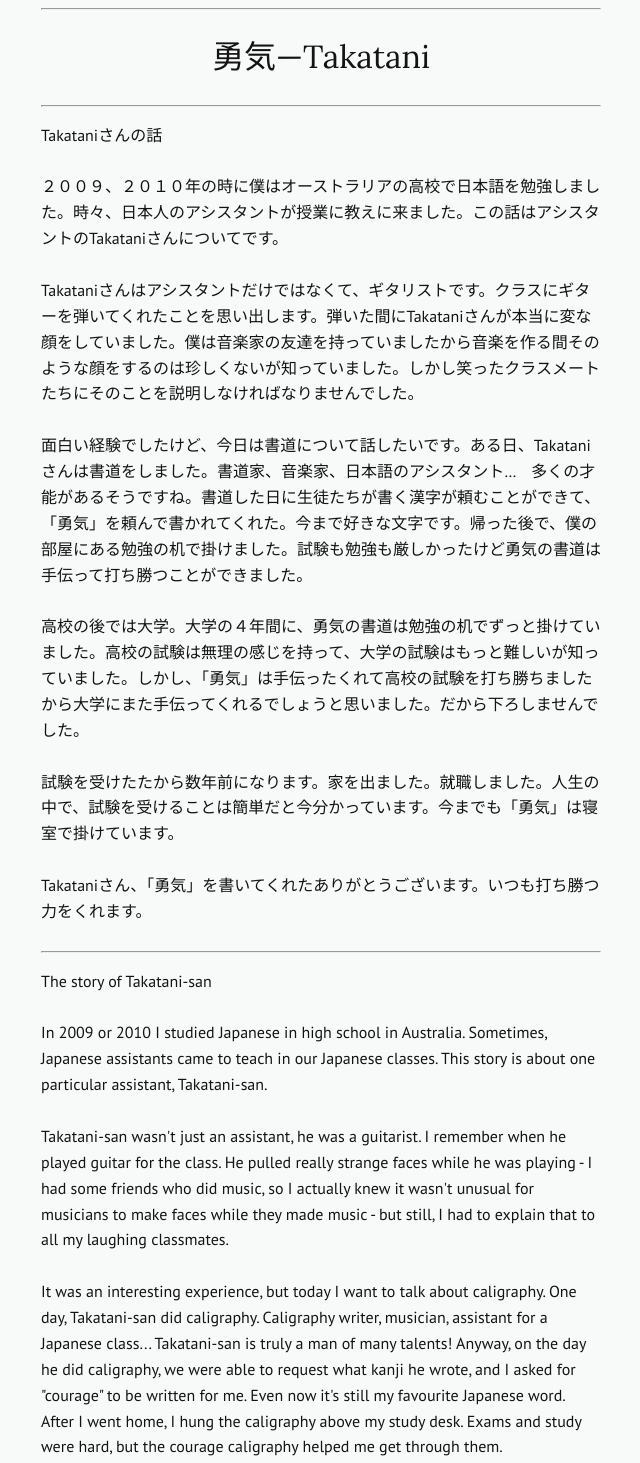
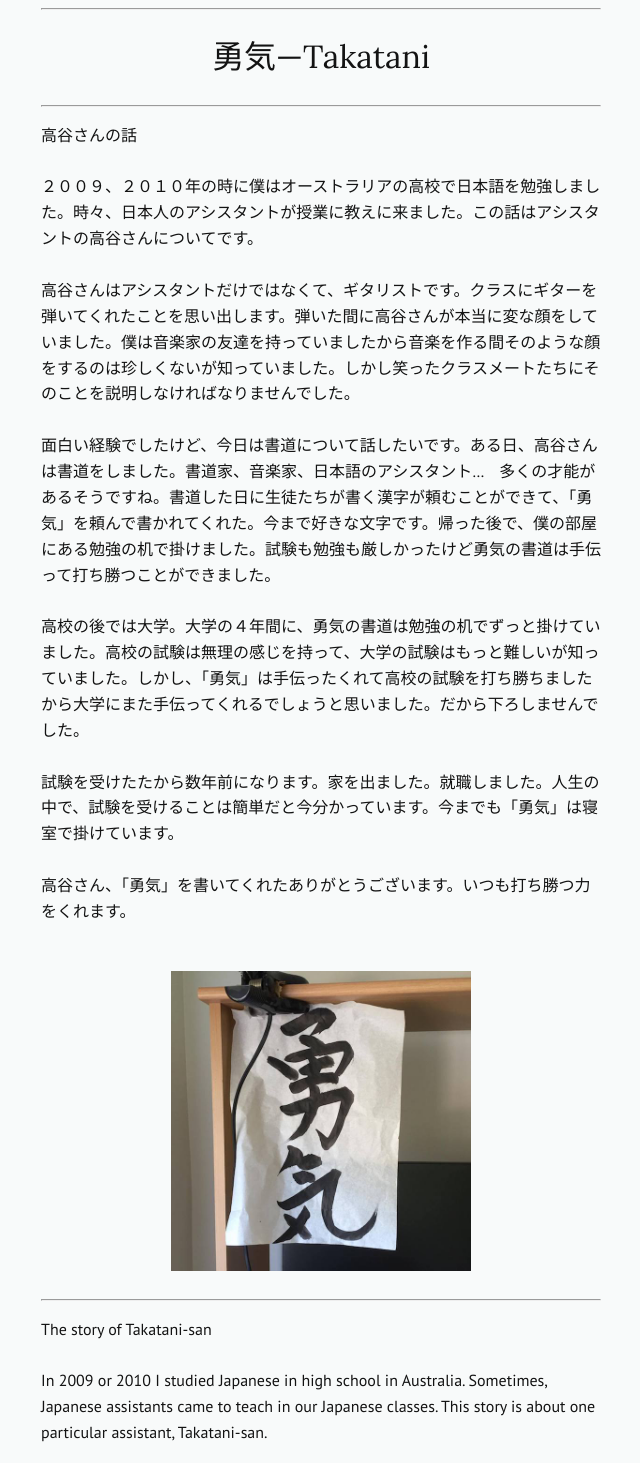
Before and after one commit to rissole/writing, a plain HTML site: page takatani/index.html in a window 1280 px wide. Shown: the part 40-1503 px from the top of the page, without its empty margins (319-959 px from the left). Drawn offline with Linux system fonts and the light colour scheme.

Commit message:
Finishing touches on Takatani no hanashi

```diff
--- a/takatani/index.html
+++ b/takatani/index.html
@@ -6,6 +6,16 @@
 
     <link href="https://fonts.googleapis.com/css?family=Lora|PT+Sans" rel="stylesheet" />
     <link href="../base.css" rel="stylesheet" / >
+
+    <style>
+        .image-container {
+            text-align: center;
+            padding: 20px;
+        }
+        .image-container > img {
+            height: 300px;
+        }
+    </style>
 </head>
 <body>
     <div class="header">
@@ -14,13 +24,17 @@
         <hr/>
     </div>
 
-    <p>Takataniさんの話</p>
-    <p>２００９、２０１０年の時に僕はオーストラリアの高校で日本語を勉強しました。時々、日本人のアシスタントが授業に教えに来ました。この話はアシスタントのTakataniさんについてです。</p>
-    <p>Takataniさんはアシスタントだけではなくて、ギタリストです。クラスにギターを弾いてくれたことを思い出します。弾いた間にTakataniさんが本当に変な顔をしていました。僕は音楽家の友達を持っていましたから音楽を作る間そのような顔をするのは珍しくないが知っていました。しかし笑ったクラスメートたちにそのことを説明しなければなりませんでした。</p>
-    <p>面白い経験でしたけど、今日は書道について話したいです。ある日、Takataniさんは書道をしました。書道家、音楽家、日本語のアシスタント…　多くの才能があるそうですね。書道した日に生徒たちが書く漢字が頼むことができて、「勇気」を頼んで書かれてくれた。今まで好きな文字です。帰った後で、僕の部屋にある勉強の机で掛けました。試験も勉強も厳しかったけど勇気の書道は手伝って打ち勝つことができました。</p>
+    <p>高谷さんの話</p>
+    <p>２００９、２０１０年の時に僕はオーストラリアの高校で日本語を勉強しました。時々、日本人のアシスタントが授業に教えに来ました。この話はアシスタントの高谷さんについてです。</p>
+    <p>高谷さんはアシスタントだけではなくて、ギタリストです。クラスにギターを弾いてくれたことを思い出します。弾いた間に高谷さんが本当に変な顔をしていました。僕は音楽家の友達を持っていましたから音楽を作る間そのような顔をするのは珍しくないが知っていました。しかし笑ったクラスメートたちにそのことを説明しなければなりませんでした。</p>
+    <p>面白い経験でしたけど、今日は書道について話したいです。ある日、高谷さんは書道をしました。書道家、音楽家、日本語のアシスタント…　多くの才能があるそうですね。書道した日に生徒たちが書く漢字が頼むことができて、「勇気」を頼んで書かれてくれた。今まで好きな文字です。帰った後で、僕の部屋にある勉強の机で掛けました。試験も勉強も厳しかったけど勇気の書道は手伝って打ち勝つことができました。</p>
     <p>高校の後では大学。大学の４年間に、勇気の書道は勉強の机でずっと掛けていました。高校の試験は無理の感じを持って、大学の試験はもっと難しいが知っていました。しかし、「勇気」は手伝ったくれて高校の試験を打ち勝ちましたから大学にまた手伝ってくれるでしょうと思いました。だから下ろしませんでした。</p>
     <p>試験を受けたたから数年前になります。家を出ました。就職しました。人生の中で、試験を受けることは簡単だと今分かっています。今までも「勇気」は寝室で掛けています。</p>
-    <p>Takataniさん、「勇気」を書いてくれたありがとうございます。いつも打ち勝つ力をくれます。</p>
+    <p>高谷さん、「勇気」を書いてくれたありがとうございます。いつも打ち勝つ力をくれます。</p>
+
+    <div class="image-container">
+        <img src="https://rissole.github.io/writing/takatani/yuuki1.jpg" />
+    </div>
 
     <hr/>
 
```
Also changed, not shown: takatani/modern.jpg (deleted), takatani/yuuki2.jpg (deleted).
